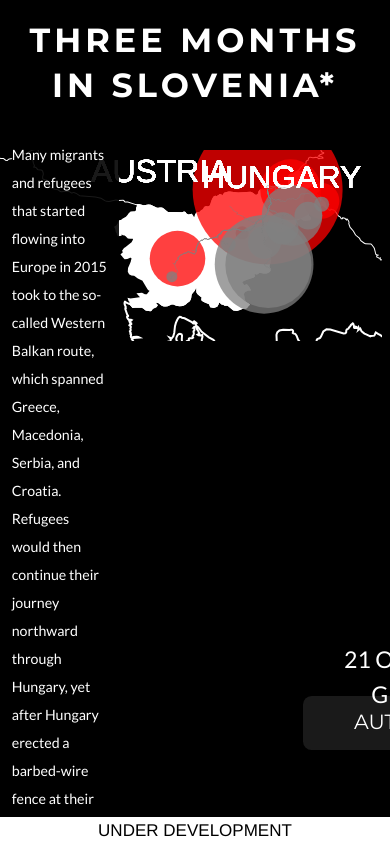
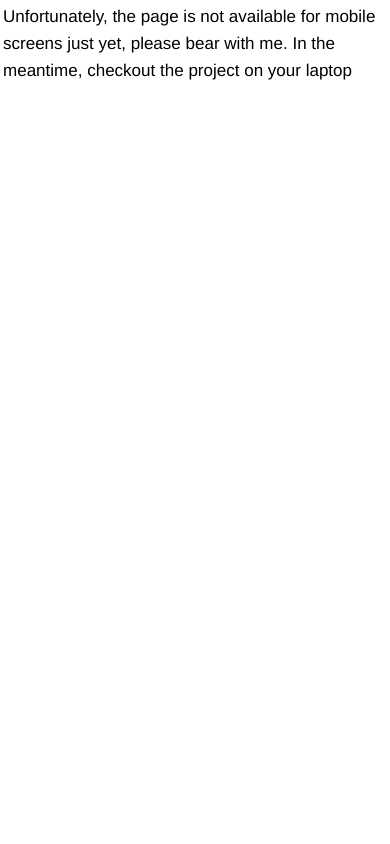
Before and after one commit to mklasinc/three-months-in-slo, a website: page views/index.html in a window 390 px wide. Drawn offline with nearby package versions, Linux system fonts and the light colour scheme; files that its build step writes are made by us from their sources; files whose address does not match are found by name.

Commit message:
disable mobile views

```diff
--- a/public/css/SLO_styles.css
+++ b/public/css/SLO_styles.css
@@ -27,6 +27,17 @@ h1,p,.infoBox,#sliderText,#dateDisplay,#textbox,#slider,#slider-value,#timeline{
     left: 75vw;
     background:black;
     padding: 0 10px 10px 10px;
+}
+
+.mobile-warning{
+	width: 100vw;
+	height: 100vh;
+	background-color: white;
+	color:black;
+	position: fixed;
+	z-index: 1001;
+	top:0;
+	padding:3px;
 }
 
 #description{
--- a/public/scripts1.js
+++ b/public/scripts1.js
@@ -464,6 +464,11 @@ function callServer(){
 
 $(document).ready(function(){
 	console.log("I'm ready show me what you got!");
+
+	$width = $(window).width();
+	if($width < 600){
+		$('.mobile-warning').removeClass('hide');
+	}
 	//newLineJSON();
 	sloMap();
 	$('#autoplay').click(function(){
--- a/views/index.html
+++ b/views/index.html
@@ -50,7 +50,7 @@
     <section class="main-navigation hide">
       <a href="aboutPress">i</a>
     </section>
-
+    <div class="mobile-warning hide">Unfortunately, the page is not available for mobile screens just yet, please bear with me. In the meantime, checkout the project on your laptop</div>
     <div class="under-development">UNDER DEVELOPMENT</div>
     <!--<button id="transition">TRANSITION</button>-->
     <script src="https://code.jquery.com/jquery-2.1.1.min.js"></script>
```
